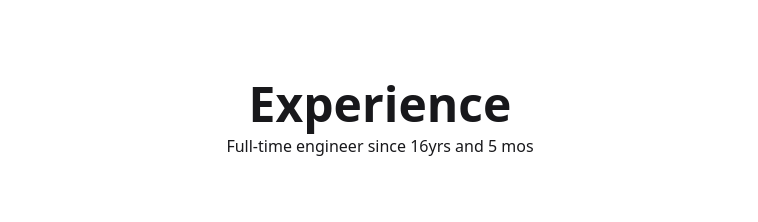
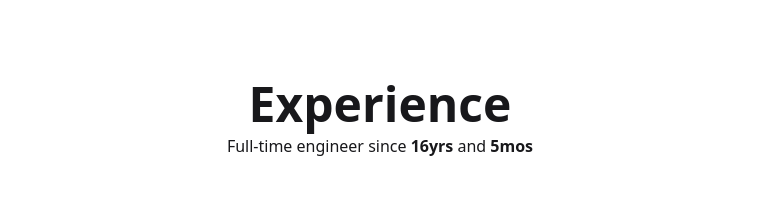
Before and after one commit to PKwiato/KwiatoDaisyUI, an Angular app: page / in a window 1280 px wide. Shown: the part 1600-1822 px from the top of the page, without its empty margins (260-1018 px from the left). Built offline with nearby package versions, Linux system fonts and the light colour scheme.

Commit message:
Update experience.component.html

```diff
--- a/src/app/core/layout/experience/experience.component.html
+++ b/src/app/core/layout/experience/experience.component.html
@@ -1,6 +1,6 @@
 <div id="experience" class="p-8 pt-20 max-w-3xl mx-auto">
   <h2 class="text-5xl font-bold text-center mb-1.5">Experience</h2>
-  <h2 class="text-1xl  text-center mb-8">Full-time engineer since 16yrs and 5 mos</h2><br>
+  <h2 class="text-1xl  text-center mb-8">Full-time engineer since <b>16yrs</b> and <b>5mos</b></h2><br>
   <ul class="timeline timeline-snap-icon max-md:timeline-compact timeline-vertical">
     <li>
       <div class="timeline-middle">
```
